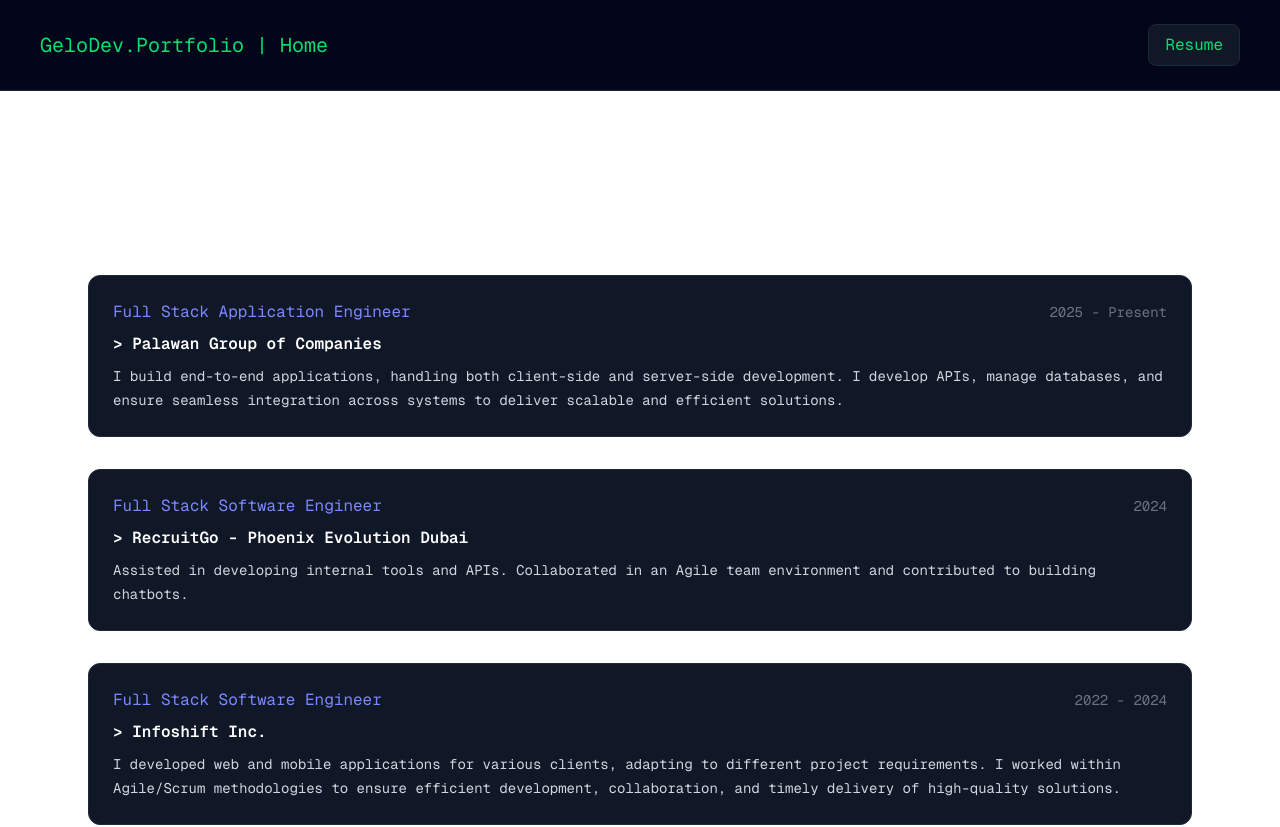
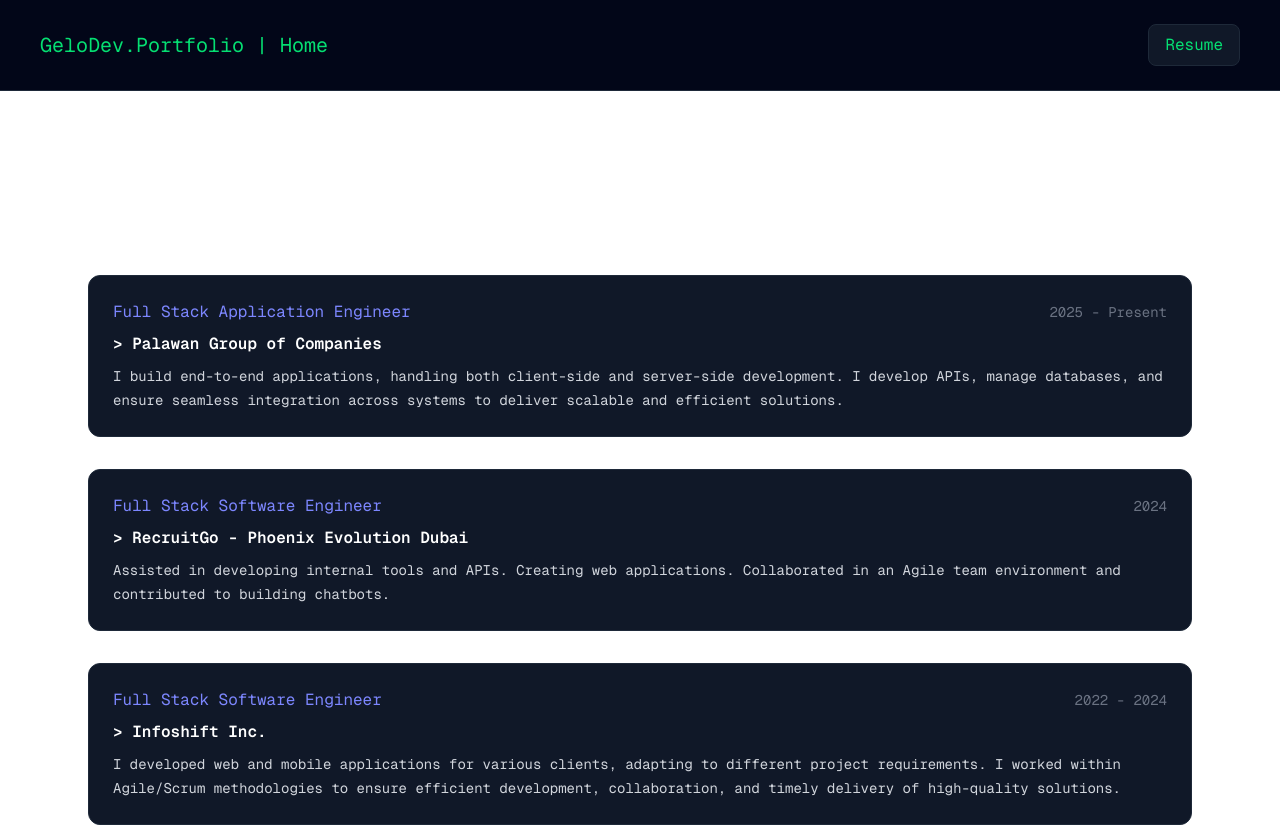
Before and after one commit to BEERAX/portfoliogelo, a Next.js app: page /experience in a window 1280 px wide. Shown: the top 827 px of the page. Built offline with nearby package versions, Linux system fonts and the light colour scheme.

Commit message:
update experienceList

```diff
--- a/src/components/ExperienceList.tsx
+++ b/src/components/ExperienceList.tsx
@@ -15,7 +15,7 @@ const experiences = [
     role: "Full Stack Software Engineer",
     date: "2024",
     description:
-      "Assisted in developing internal tools and APIs. Collaborated in an Agile team environment and contributed to building chatbots.",
+      "Assisted in developing internal tools and APIs. Creating web applications. Collaborated in an Agile team environment and contributed to building chatbots.",
   },
   {
     company: "Infoshift Inc.",
```
